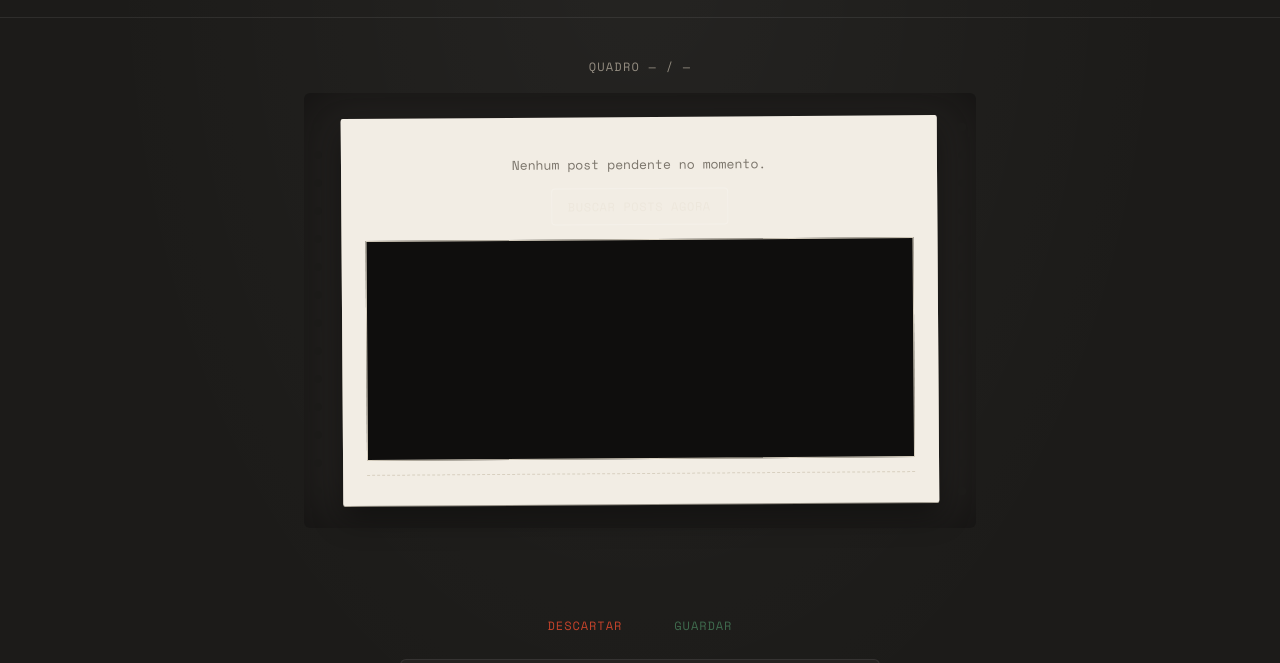
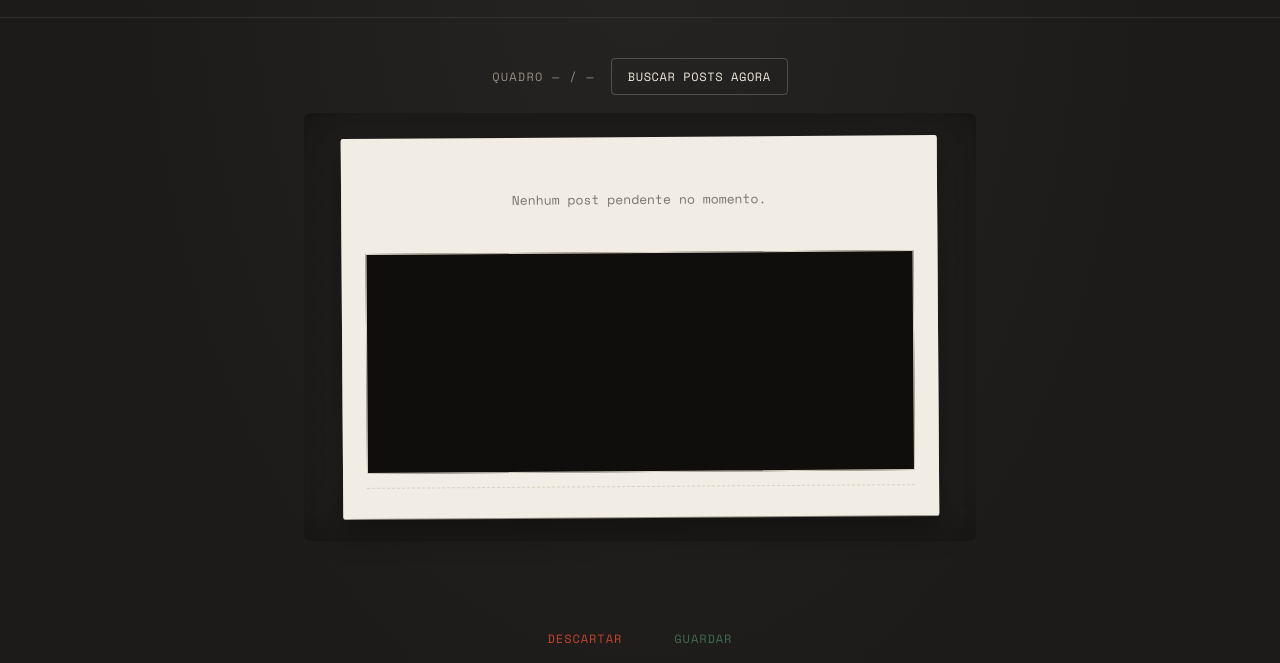
Before and after one commit to MonitoramentoReferenciasLeoFlores/Sistema-Instagram-Referencias, a website: page public/index.html in a window 1280 px wide. Shown: the part 61-724 px from the top of the page. Drawn offline with nearby package versions, Linux system fonts and the light colour scheme; no server answers.

Commit message:
Mensagem

```diff
--- a/public/index.html
+++ b/public/index.html
@@ -27,7 +27,10 @@
   <!-- ===== TRIAGEM: uma foto por vez, como revisar negativos na mesa de luz ===== -->
   <section id="view-triagem" class="view active">
 
-    <div class="frame-counter" id="frame-counter">QUADRO — / —</div>
+    <div class="triagem-toolbar">
+      <div class="frame-counter" id="frame-counter">QUADRO — / —</div>
+      <button id="btn-fetch-now" class="btn-ghost">Buscar posts agora</button>
+    </div>
 
     <div class="lighttable">
       <div class="sprockets left" aria-hidden="true"></div>
@@ -35,7 +38,6 @@
       <div class="print-card" id="print-card">
         <div class="print-empty" id="empty-state">
           <p>Nenhum post pendente no momento.</p>
-          <button id="btn-fetch-now" class="btn-ghost">Buscar posts agora</button>
         </div>
 
         <div class="media-viewer" id="media-viewer" hidden>
--- a/public/style.css
+++ b/public/style.css
@@ -78,13 +78,19 @@ main { max-width: 720px; margin: 0 auto; padding: 40px 24px 80px; }
 
 /* ---------- Triagem: mesa de luz ---------- */
 
+.triagem-toolbar {
+  display: flex;
+  align-items: center;
+  justify-content: center;
+  gap: 16px;
+  margin-bottom: 18px;
+}
+
 .frame-counter {
   font-family: var(--font-mono);
   font-size: 12px;
   color: var(--muted);
-  text-align: center;
   letter-spacing: 0.1em;
-  margin-bottom: 18px;
 }
 
 .lighttable {
@@ -411,6 +417,8 @@ main { max-width: 720px; margin: 0 auto; padding: 40px 24px 80px; }
 
 /* ---------- Modal de visualizacao grande (Arquivo) ---------- */
 
+.ref-card { cursor: pointer; }
+
 .modal-overlay {
   position: fixed;
   inset: 0;
```
Also changed, not shown: 2 other files.
